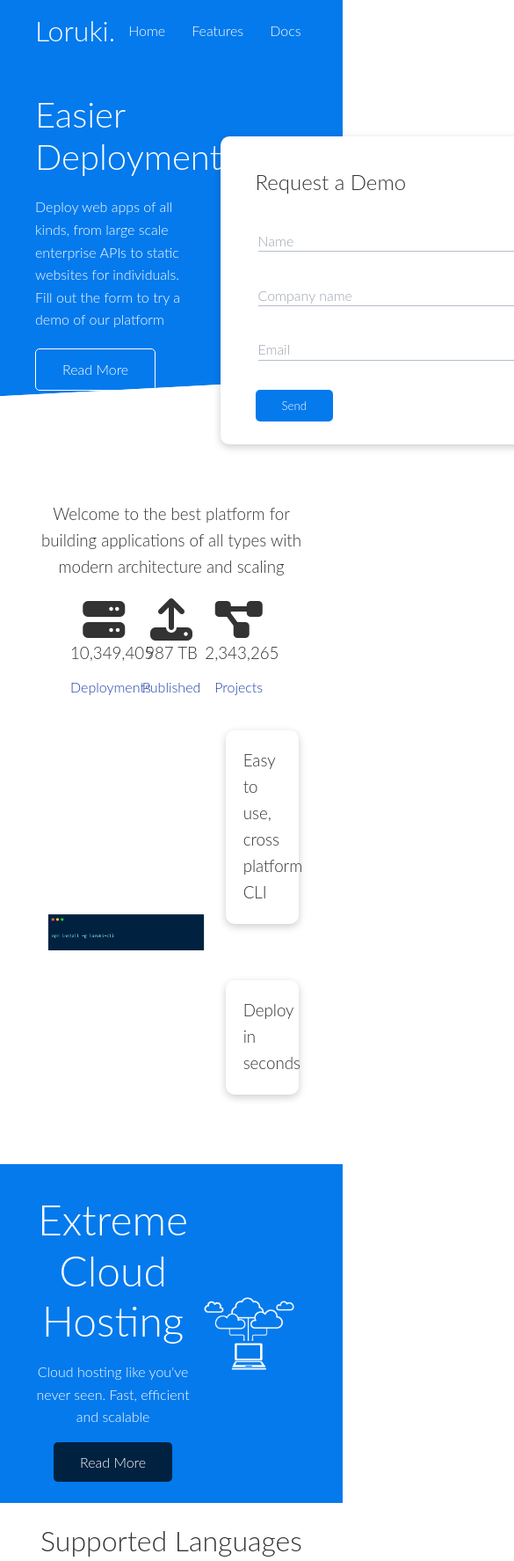
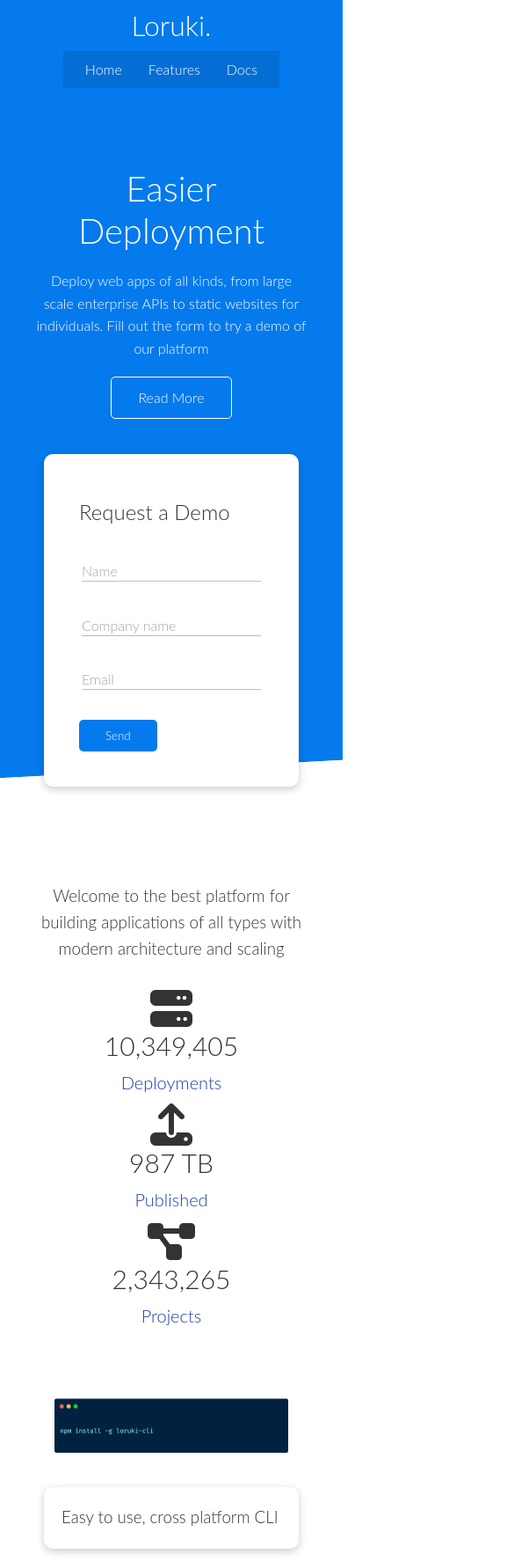
Before and after one commit to onurmaden/Loruki, a website: page index.html in a window 390 px wide. Shown: the top 1774 px of the page at 88% size, 585 px wide, since content can reach past the window. Drawn offline with Linux system fonts and the light colour scheme.

Commit message:
30.10.22

```diff
--- a/index.html
+++ b/index.html
@@ -14,30 +14,36 @@
 		<link rel="stylesheet" href="dist/output.css" />
 		<title>Loruki | Cloud Hosting for Everyone</title>
 	</head>
-	<body>
-		<header class="bg-primary text-white h-[70px]">
+	<body class="overflow-x-hidden">
+		<header class="bg-primary text-white sm:h-[70px]">
 			<div class="container">
 				<h1 class="text-[32px]">Loruki.</h1>
 
-				<ul class="flex">
+				<ul
+					class="flex py-2 sm:py-0 items-center justify-center p-[10px] bg-[rgba(0,0,0,0.1)] sm:bg-inherit"
+				>
 					<li><a href="index.html">Home</a></li>
-					<li><a href="features.html">Features</a></li>
-					<li><a href="docs.html">Docs</a></li>
+					<li><a href="index.html">Features</a></li>
+					<li><a href="index.html">Docs</a></li>
 				</ul>
 			</div>
 		</header>
-		<section id="showcase" class="bg-primary h-[400px] relative overflow-visible">
-			<div class="container grid grid-cols-[55%_45%] gap-[30px]">
-				<div class="text-white">
+		<section id="showcase" class="bg-primary md:h-[400px] relative pt-10 sm:pt-0">
+			<div class="container pt-10 md:pt-0 grid md:grid-cols-[55%_45%] gap-[30px]">
+				<div
+					class="text-white text-center md:text-start animate-[slideInFromTop_1s_ease-in] md:animate-[slideInFromLeft_1s_ease-in]"
+				>
 					<h1 class="text-[40px]">Easier Deployment</h1>
 					<p class="my-5">
 						Deploy web apps of all kinds, from large scale enterprise APIs to static
 						websites for individuals. Fill out the form to try a demo of our platform
 					</p>
-					<a href="" class="btn border border-white border-solid">Read More</a>
+					<a href="index.html" class="btn border border-white border-solid"
+						>Read More</a
+					>
 				</div>
 				<div
-					class="flex flex-col card h-[350px] w-[400px] p-10 m-[10px] relative top-[60px] z-10 justify-center"
+					class="flex flex-col card md:h-[350px] md:w-[400px] p-10 m-[10px] md:relative md:top-[60px] z-10 justify-center animate-[slideInFromBottom_1s_ease-in] md:animate-[slideInFromRight_1s_ease-in]"
 				>
 					<h2 class="my-[10px] text-2xl h-[27px]">Request a Demo</h2>
 					<form>
@@ -80,14 +86,14 @@
 				</div>
 			</div>
 		</section>
-		<section class="pt-24">
+		<section id="stats" class="pt-24 animate-[slideInFromBottom_1s_ease-in]">
 			<div class="container flex flex-col">
 				<h3 class="max-w-[500px] stats-heading text-center my-1">
 					Welcome to the best platform for building applications of all types with
 					modern architecture and scaling
 				</h3>
 				<div
-					class="container grid grid-cols-3 justify-between items-center text-center my-4"
+					class="container grid grid-rows-3 md:grid-rows-1 md:grid-cols-3 justify-center md:justify-between items-center text-center mt-6 mb-12"
 				>
 					<div>
 						<i class="fas fa-server fa-3x"></i>
@@ -107,9 +113,11 @@
 				</div>
 			</div>
 		</section>
-		<section class="">
-			<div class="container grid grid-cols-3 grid-rows-2">
-				<img src="images/cli.png" alt="" class="col-span-2 row-span-2" />
+		<section id="install" class="">
+			<div
+				class="container grid grid-rows-3 grid-cols-1 md:grid-cols-3 md:grid-rows-2"
+			>
+				<img src="images/cli.png" alt="" class="md:col-span-2 sm:row-span-2" />
 				<div class="card">
 					<h3>Easy to use, cross platform CLI</h3>
 				</div>
@@ -118,21 +126,24 @@
 				</div>
 			</div>
 		</section>
-		<section class="bg-primary py-6 my-6">
-			<div class="container grid grid-cols-[4fr_3fr]">
+		<section id="cloud" class="bg-primary py-6 my-6">
+			<div
+				class="container items-center justify-center grid md:grid-cols-[4fr_3fr]"
+			>
 				<div class="text-center text-white">
 					<h2 class="text-[3rem]">Extreme Cloud Hosting</h2>
 					<p class="lead my-[1rem]">
 						Cloud hosting like you've never seen. Fast, efficient and scalable
 					</p>
-					<a href="features.html" class="btn bg-dark">Read More</a>
+					<a href="index.html" class="btn bg-dark">Read More</a>
 				</div>
-				<img src="images/cloud.png" alt="" />
+
+				<img src="images/cloud.png" alt="" class="pt-3" />
 			</div>
 		</section>
-		<section class="">
+		<section id="languages" class="">
 			<h2 class="text-center text-[2rem] my-[1.5rem]">Supported Languages</h2>
-			<div class="container flex-wrap">
+			<div class="container flex-row flex-wrap justify-center items-center">
 				<div class="languages card">
 					<h4>Node.js</h4>
 					<img src="images/logos/node.png" alt="" />
@@ -164,16 +175,16 @@
 			</div>
 		</section>
 		<footer class="bg-dark text-white">
-			<div class="container grid grid-cols-3 py-16">
+			<div class="container grid md:grid-cols-3 py-16">
 				<div>
 					<h1 class="text-[32px]">Loruki</h1>
 					<p>Copyright &copy; 2020</p>
 				</div>
-				<nav>
+				<nav class="py-3">
 					<ul>
 						<li><a href="index.html">Home</a></li>
-						<li><a href="features.html">Features</a></li>
-						<li><a href="docs.html">Docs</a></li>
+						<li><a href="index.html">Features</a></li>
+						<li><a href="index.html">Docs</a></li>
 					</ul>
 				</nav>
 				<div class="space-x-5">
--- a/src/input.css
+++ b/src/input.css
@@ -3,6 +3,9 @@
 @tailwind utilities;
 
 @layer components {
+  html {
+    @apply w-screen overflow-x-hidden
+  }
   * {
     @apply box-border p-0 m-0;
   }
@@ -12,7 +15,7 @@
     line-height: 1.6;
   }
   .container {
-    @apply flex max-w-[1100px] mx-auto justify-between items-center h-full px-10;
+    @apply flex flex-col sm:flex-row max-w-[1100px] mx-auto justify-between items-center h-full px-10;
   }
   header a{
     @apply font-light p-[10px] hover:border-solid hover:border-b-2 hover:border-white mx-[5px];
@@ -77,4 +80,42 @@
   .languages h4{
     @apply mb-[10px] text-xl font-bold
   }
+  #stats .container.grid h3 {
+    @apply text-3xl
+  }
+  #stats .container.grid p {
+    @apply text-xl
 }
+  @keyframes slideInFromLeft {
+    0% {
+      transform: translateX(-100%)
+    }
+    100% {
+      transform: translateX(0)
+    }
+  }
+  @keyframes slideInFromRight {
+    0% {
+      transform: translateX(100%)
+    }
+    100% {
+      transform: translateX(0)
+    }
+  }
+  @keyframes slideInFromBottom {
+    0% {
+      transform: translateY(100%)
+    }
+    100% {
+      transform: translateY(0)
+    }
+  }
+  @keyframes slideInFromTop {
+    0% {
+      transform: translateY(-100%)
+    }
+    100% {
+      transform: translateY(0)
+    }
+  }
+}
--- a/tailwind.config.js
+++ b/tailwind.config.js
@@ -1,6 +1,6 @@
 /** @type {import('tailwindcss').Config} */
 module.exports = {
-  content: ["./src/**/*.{html,js}"],
+  content: [ './*.{html,js}'],
   theme: {
     extend: {
       fontFamily: {
```
Also changed, not shown: dist/output.css.
